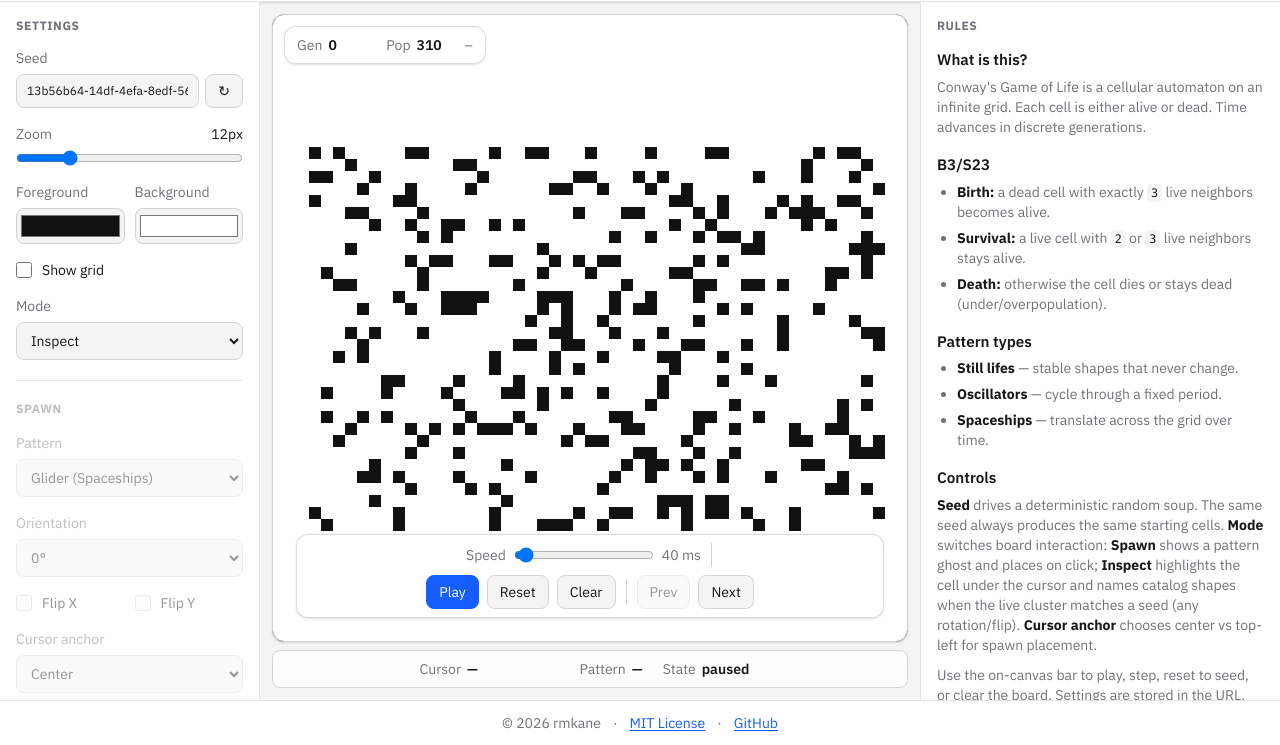
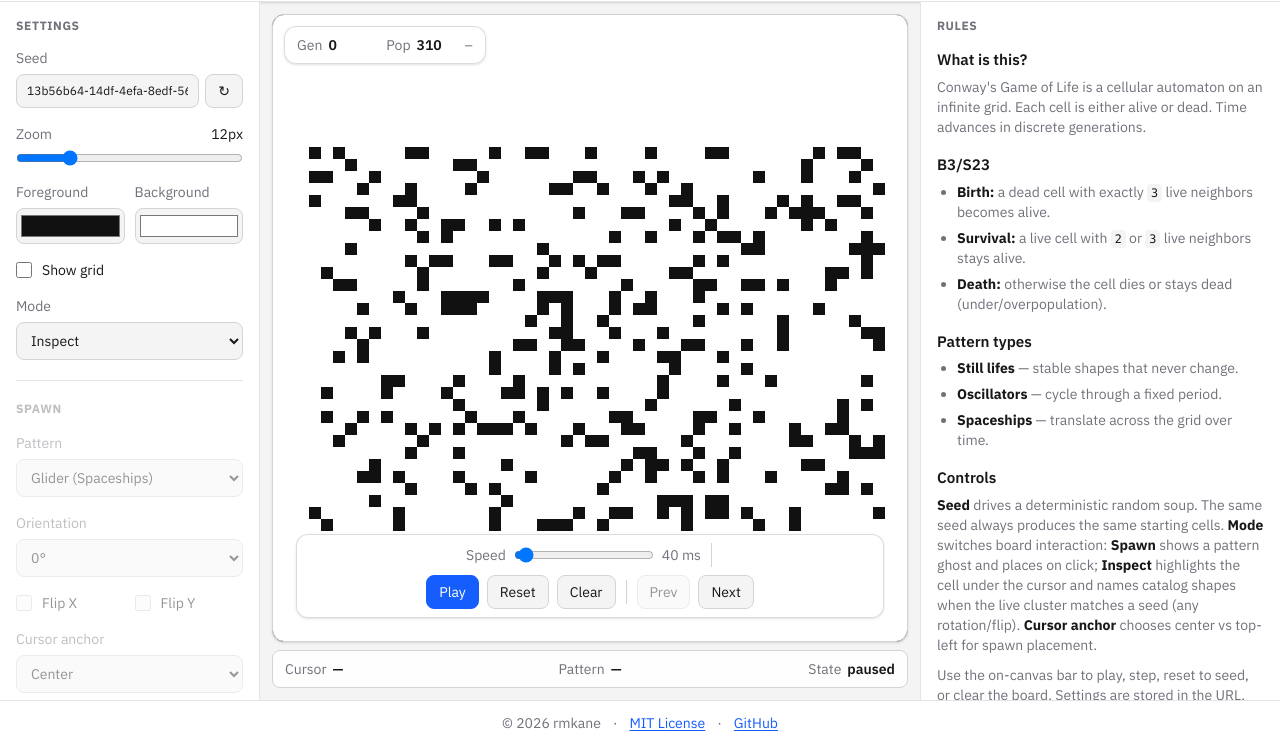
Before and after one commit to rmkane/conway-js, a website built with Vite: page index.html in a window 1280 px wide. Shown: the part 55-800 px from the top of the page. Built offline with nearby package versions, Linux system fonts and the light colour scheme.

Commit message:
Fix status bar

```diff
--- a/index.html
+++ b/index.html
@@ -401,33 +401,36 @@
         </div>
 
         <div
-          class="mt-2 flex shrink-0 flex-wrap items-center justify-center gap-x-4 gap-y-1 overflow-hidden rounded-lg border border-zinc-300 bg-white/90 px-3 py-2 text-sm text-zinc-500 tabular-nums sm:gap-x-5 dark:border-zinc-700 dark:bg-zinc-900/90 dark:text-zinc-400"
+          class="mt-2 grid shrink-0 grid-cols-3 items-center gap-2 rounded-lg border border-zinc-300 bg-white/90 px-3 py-2 text-sm text-zinc-500 tabular-nums dark:border-zinc-700 dark:bg-zinc-900/90 dark:text-zinc-400"
           role="status"
           aria-live="polite"
           aria-atomic="false"
           aria-label="Simulation status"
         >
-          <span class="inline-flex items-baseline gap-1.5 whitespace-nowrap"
+          <span
+            class="inline-flex min-w-0 items-baseline gap-1.5 justify-self-start"
             >Cursor
             <strong
               id="status-cursor"
-              class="inline-block min-w-[8ch] font-semibold text-zinc-900 sm:min-w-[11ch] dark:text-zinc-100"
+              class="min-w-0 truncate font-semibold text-zinc-900 dark:text-zinc-100"
               >—</strong
             ></span
           >
-          <span class="inline-flex max-w-full min-w-0 items-baseline gap-1.5"
+          <span
+            class="inline-flex min-w-0 items-baseline gap-1.5 justify-self-center"
             >Pattern
             <strong
               id="status-pattern"
-              class="inline-block max-w-[12ch] min-w-0 truncate font-semibold text-zinc-900 sm:max-w-[20ch] md:max-w-[28ch] dark:text-zinc-100"
+              class="min-w-0 truncate font-semibold text-zinc-900 dark:text-zinc-100"
               >—</strong
             ></span
           >
-          <span class="inline-flex items-baseline gap-1.5 whitespace-nowrap"
+          <span
+            class="inline-flex min-w-0 items-baseline gap-1.5 justify-self-end"
             >State
             <strong
               id="status-state"
-              class="inline-block min-w-[7ch] font-semibold text-zinc-900 dark:text-zinc-100"
+              class="min-w-0 truncate font-semibold text-zinc-900 dark:text-zinc-100"
               >paused</strong
             ></span
           >
```
